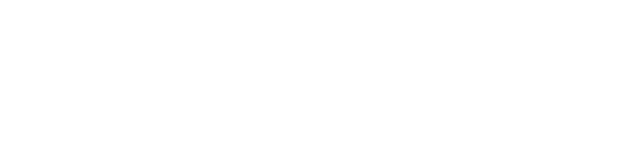
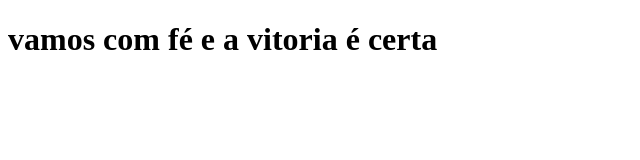
Before and after one commit to Oseias1/my, a plain HTML site: page index.html in a window 1280 px wide. Shown: the whole page, without its empty margins (0-640 px from the left). Drawn offline with Linux system fonts and the light colour scheme.

Commit message:
Update index.html

```diff
--- a/index.html
+++ b/index.html
@@ -7,6 +7,6 @@
   <title>Document</title>
 </head>
 <body>
-
+  <h1> vamos com fé e a vitoria é certa </h1>
 </body>
 </html>
```
